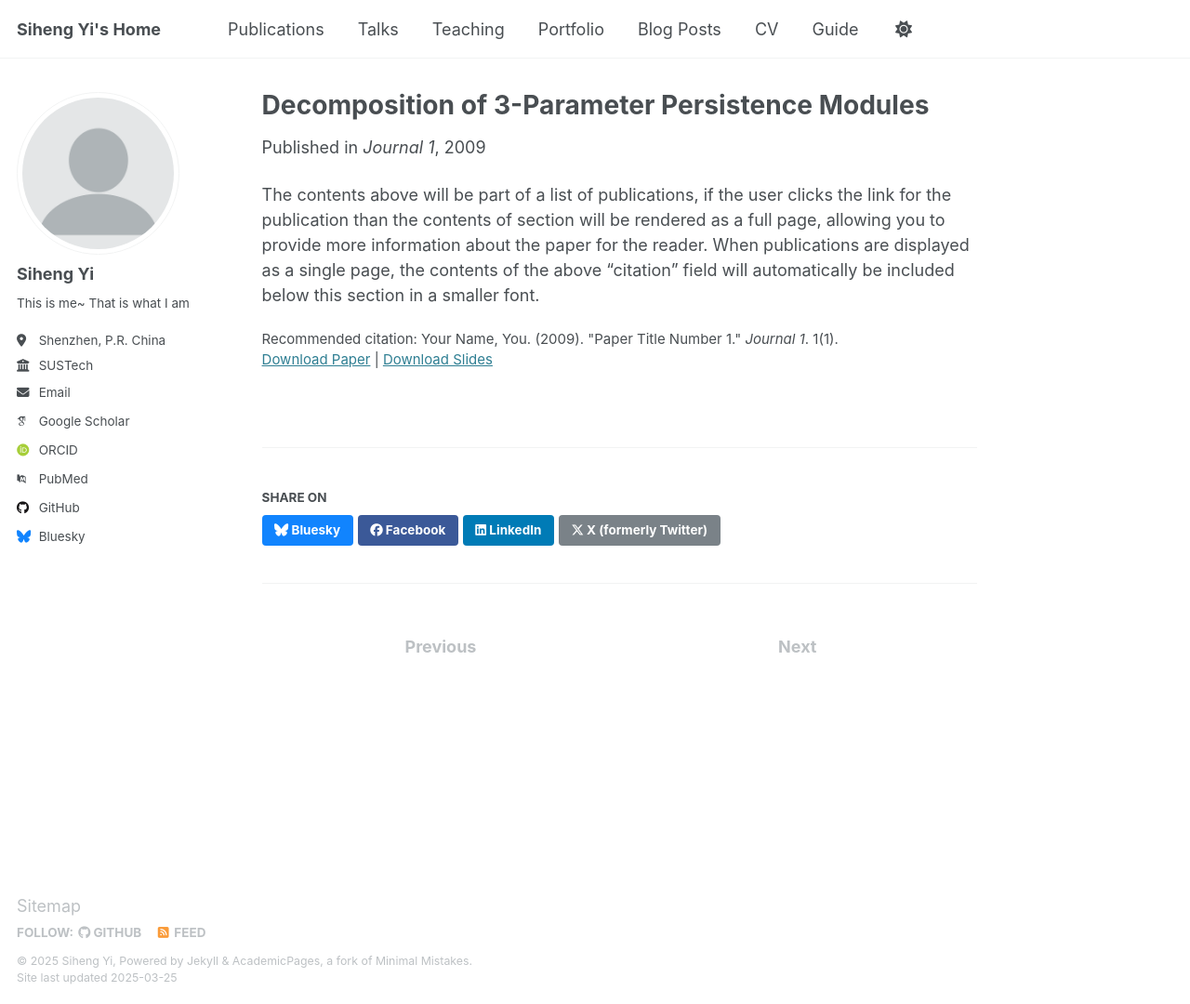
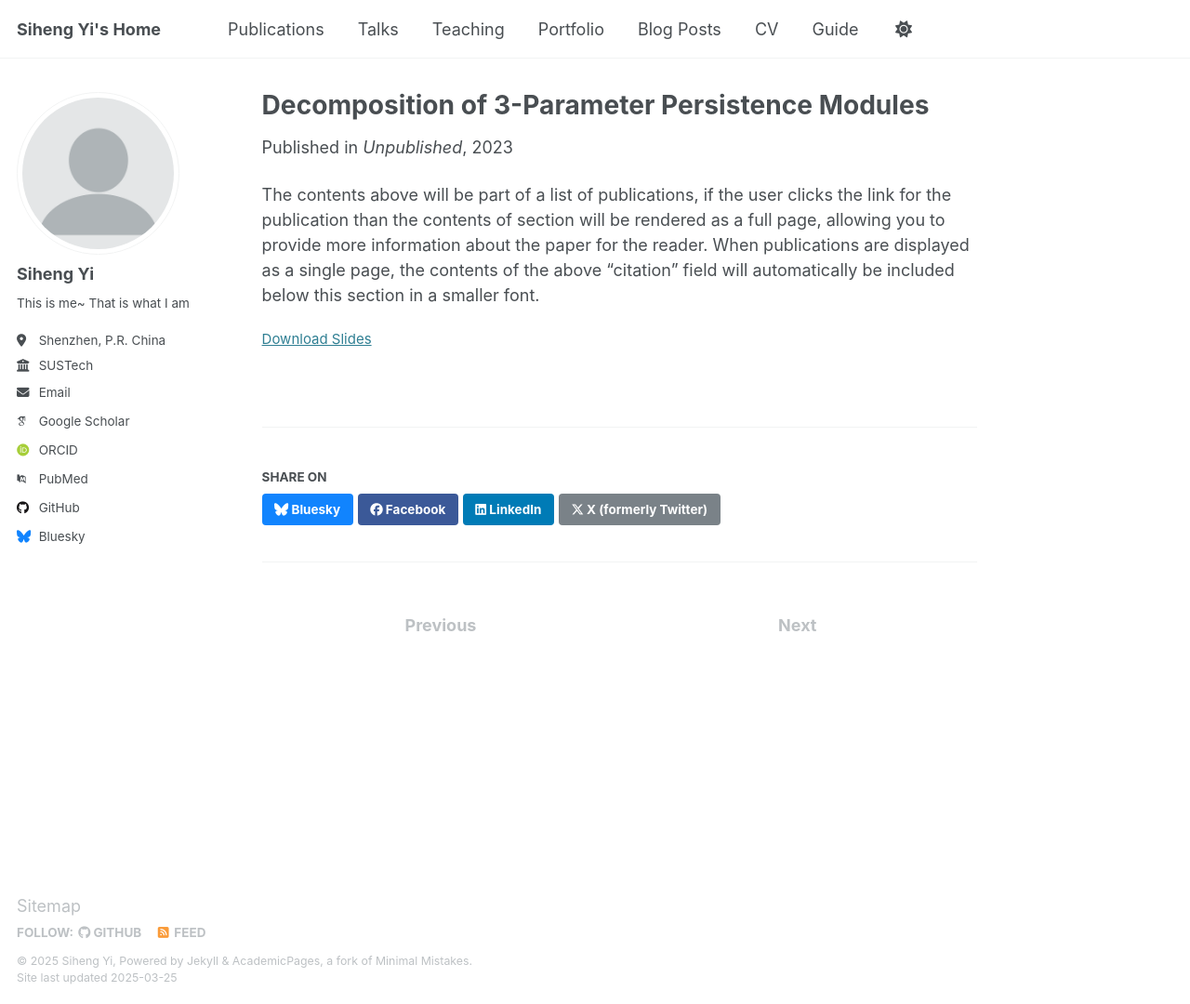
Before and after one commit to SihengYi/SihengYi.github.io, a Jekyll site: the page built from _publications/2009-10-01-paper-title-number-1.md, in a window 1280 px wide and 1080 px high. Shown: the whole window at 93% size. Built offline with Jekyll 4.4.1, drawn with Linux system fonts in a browser that asks for light colours; some web fonts are replaced.

Commit message:
Update 2009-10-01-paper-title-number-1.md

```diff
--- a/_publications/2009-10-01-paper-title-number-1.md
+++ b/_publications/2009-10-01-paper-title-number-1.md
@@ -3,12 +3,11 @@ title: "Decomposition of 3-Parameter Persistence Modules"
 collection: publications
 category: manuscripts
 permalink: /publication/2009-10-01-paper-title-number-1
-excerpt: 'This paper is about the number 1. The number 2 is left for future work.'
-date: 2009-10-01
-venue: 'Journal 1'
+excerpt: 'No detailed description will be made here.'
+date: 2023-12-01
+venue: 'Unpublished'
 slidesurl: 'http://academicpages.github.io/files/slides1.pdf'
 paperurl: 'http://academicpages.github.io/files/paper1.pdf'
-citation: 'Your Name, You. (2009). &quot;Paper Title Number 1.&quot; <i>Journal 1</i>. 1(1).'
 ---
 
 The contents above will be part of a list of publications, if the user clicks the link for the publication than the contents of section will be rendered as a full page, allowing you to provide more information about the paper for the reader. When publications are displayed as a single page, the contents of the above "citation" field will automatically be included below this section in a smaller font.
```
